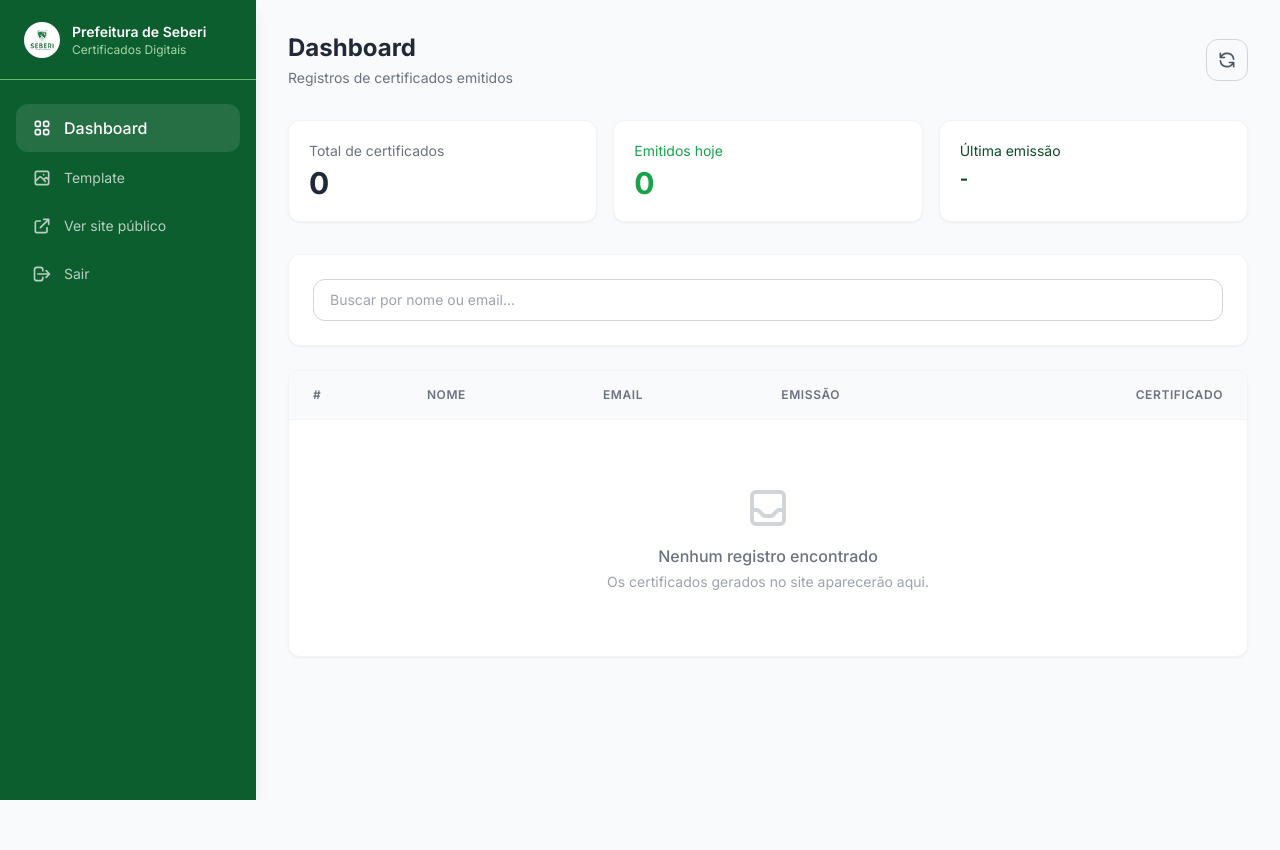
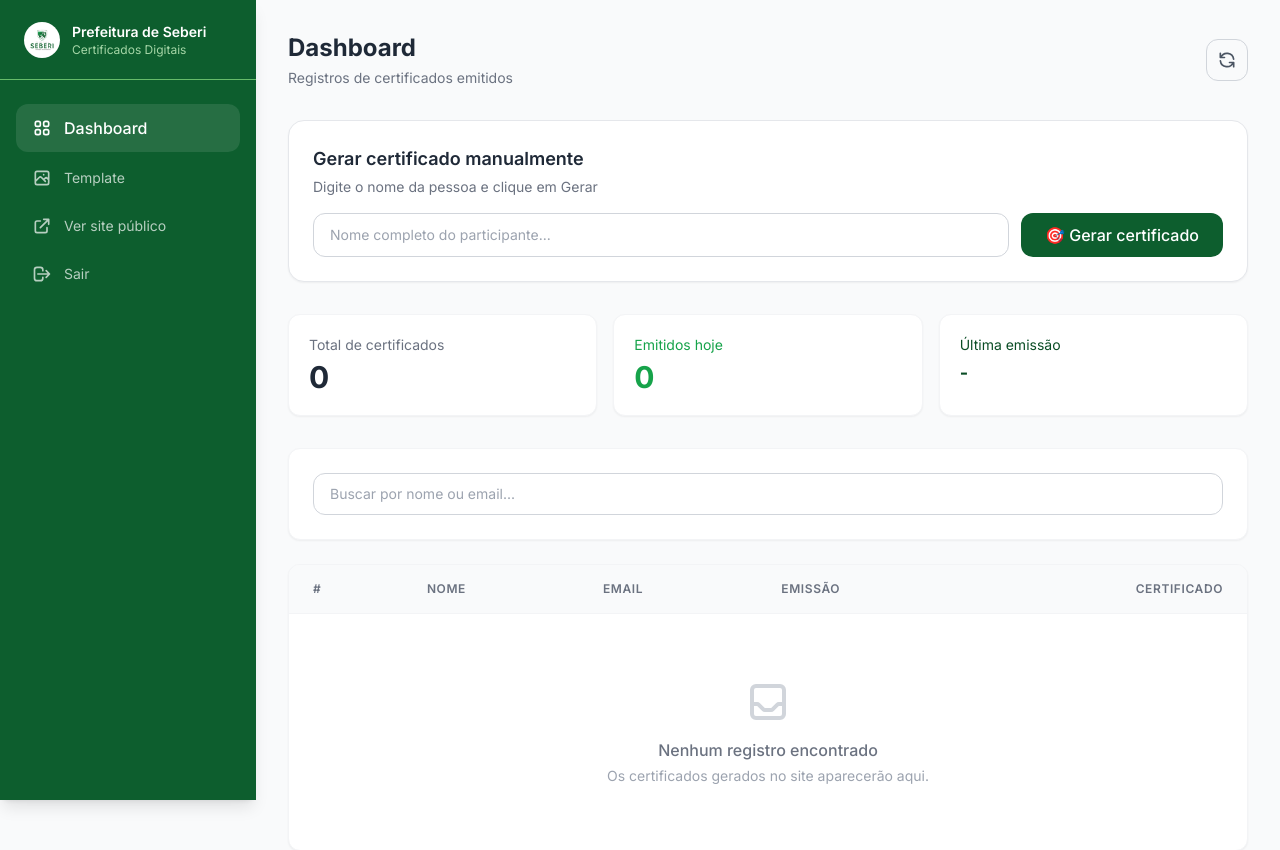
Before and after one commit to Argentaa/certificados-seberi, a Flask app: page /admin in a window 1280 px wide. Shown: the top 850 px of the page. Before the commit the page ends 800 px from the top, so only its background shows below. Run offline with Flask 3, Linux system fonts and the light colour scheme; the visitor is signed in with stand-in values (Sample User, id 1); data that the repository does not hold is empty; some libraries are stand-ins or nearby versions.

Commit message:
feat: manual certificate generation in admin panel

```diff
--- a/app.py
+++ b/app.py
@@ -553,6 +553,47 @@ def api_list_registrations():
     })
 
 
+@app.route("/admin/api/generate", methods=["POST"])
+@require_admin
+def api_generate_certificate():
+    """Gera certificado manualmente pelo painel admin."""
+    data = request.get_json()
+    if not data:
+        return jsonify({"success": False, "message": "Dados inválidos."}), 400
+
+    name = (data.get("name") or "").strip().upper()
+    if not name or len(name) < 3:
+        return jsonify({"success": False, "message": "Nome deve ter pelo menos 3 caracteres."}), 400
+
+    # Cria registro
+    reg = Registration(name=name, email=f"manual-{uuid.uuid4().hex[:8]}@admin")
+    db.session.add(reg)
+    db.session.commit()
+
+    # Gera certificado
+    cert_path, error = generate_certificate(reg)
+    if error:
+        reg.status = "failed"
+        db.session.commit()
+        return jsonify({"success": False, "message": f"Erro: {error}"}), 500
+
+    relative_path = os.path.relpath(cert_path, app.root_path)
+    reg.certificate_file = relative_path
+    reg.status = "completed"
+    reg.sent_count = 1
+    reg.sent_at = datetime.utcnow()
+    db.session.commit()
+
+    filename = os.path.basename(cert_path)
+    return jsonify({
+        "success": True,
+        "message": f"Certificado gerado para {name}!",
+        "reg": reg.to_dict(),
+        "download_url": url_for("download_certificate", filename=filename),
+        "preview_url": url_for("preview_certificate", filename=filename),
+    })
+
+
 @app.route("/admin/api/delete/<int:reg_id>", methods=["DELETE"])
 @require_admin
 def api_delete_registration(reg_id):
--- a/templates/admin_dashboard.html
+++ b/templates/admin_dashboard.html
@@ -73,6 +73,46 @@
                             <path stroke-linecap="round" stroke-linejoin="round" stroke-width="2" d="M4 4v5h.582m15.356 2A8.001 8.001 0 004.582 9m0 0H9m11 11v-5h-.581m0 0a8.003 8.003 0 01-15.357-2m15.357 2H15"/>
                         </svg>
                     </button>
+                </div>
+            </div>
+
+            <!-- Manual Generate Card -->
+            <div class="bg-white rounded-2xl shadow-sm border border-gray-200 p-6 mb-8">
+                <h2 class="text-lg font-semibold text-gray-800 mb-1">Gerar certificado manualmente</h2>
+                <p class="text-sm text-gray-500 mb-4">Digite o nome da pessoa e clique em Gerar</p>
+                <div class="flex flex-col sm:flex-row gap-3">
+                    <input type="text" id="manual-name" x-model="manualName"
+                           @keydown.enter="generateManual()"
+                           placeholder="Nome completo do participante..."
+                           class="flex-1 px-4 py-2.5 border border-gray-300 rounded-xl focus:ring-2 focus:ring-primary-500 focus:border-primary-500 text-sm">
+                    <button @click="generateManual()" :disabled="manualLoading"
+                            class="px-6 py-2.5 bg-primary-500 hover:bg-primary-600 disabled:opacity-50 text-white font-medium rounded-xl transition-colors">
+                        <span x-show="!manualLoading">🎯 Gerar certificado</span>
+                        <span x-show="manualLoading" class="flex items-center gap-2">
+                            <svg class="animate-spin w-4 h-4" fill="none" viewBox="0 0 24 24">
+                                <circle class="opacity-25" cx="12" cy="12" r="10" stroke="currentColor" stroke-width="4"/>
+                                <path class="opacity-75" fill="currentColor" d="M4 12a8 8 0 018-8V0C5.373 0 0 5.373 0 12h4z"/>
+                            </svg>
+                            Gerando...
+                        </span>
+                    </button>
+                </div>
+                <!-- Result -->
+                <div x-show="manualResult.show" x-cloak
+                     class="mt-4 p-4 rounded-xl border"
+                     :class="manualResult.success ? 'bg-green-50 border-green-200' : 'bg-red-50 border-red-200'">
+                    <p class="text-sm font-medium" :class="manualResult.success ? 'text-green-800' : 'text-red-800'"
+                       x-text="manualResult.message"></p>
+                    <div x-show="manualResult.success" class="mt-3 flex gap-2">
+                        <a :href="manualResult.previewUrl" target="_blank"
+                           class="px-4 py-1.5 bg-gray-100 hover:bg-gray-200 text-gray-700 text-sm font-medium rounded-lg transition-colors">
+                            👁 Visualizar
+                        </a>
+                        <a :href="manualResult.downloadUrl"
+                           class="px-4 py-1.5 bg-primary-500 hover:bg-primary-600 text-white text-sm font-medium rounded-lg transition-colors">
+                            ⬇ Baixar PDF
+                        </a>
+                    </div>
                 </div>
             </div>
 
@@ -195,6 +235,9 @@ function dashboard() {
         loading: true,
         search: '',
         toast: { show: false, message: '', type: 'success' },
+        manualName: '',
+        manualLoading: false,
+        manualResult: { show: false, success: false, message: '', downloadUrl: '', previewUrl: '' },
 
         init() {
             this.loadRegistrations();
@@ -248,6 +291,41 @@ function dashboard() {
             }
         },
 
+        async generateManual() {
+            const name = this.manualName.trim();
+            if (name.length < 3) {
+                this.manualResult = { show: true, success: false, message: 'Digite um nome com pelo menos 3 caracteres.', downloadUrl: '', previewUrl: '' };
+                return;
+            }
+            this.manualLoading = true;
+            this.manualResult = { show: false, success: false, message: '', downloadUrl: '', previewUrl: '' };
+            try {
+                const res = await fetch('/admin/api/generate', {
+                    method: 'POST',
+                    headers: { 'Content-Type': 'application/json' },
+                    body: JSON.stringify({ name }),
+                });
+                const data = await res.json();
+                if (data.success) {
+                    this.manualResult = {
+                        show: true,
+                        success: true,
+                        message: data.message,
+                        downloadUrl: data.download_url,
+                        previewUrl: data.preview_url,
+                    };
+                    this.manualName = '';
+                    await this.loadRegistrations();
+                } else {
+                    this.manualResult = { show: true, success: false, message: data.message || 'Erro ao gerar.', downloadUrl: '', previewUrl: '' };
+                }
+            } catch (err) {
+                this.manualResult = { show: true, success: false, message: 'Erro de conexão.', downloadUrl: '', previewUrl: '' };
+            } finally {
+                this.manualLoading = false;
+            }
+        },
+
         formatDate(dateStr) {
             if (!dateStr) return '-';
             const d = new Date(dateStr);
```
